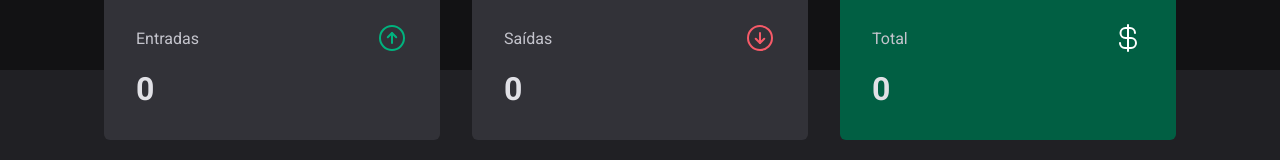
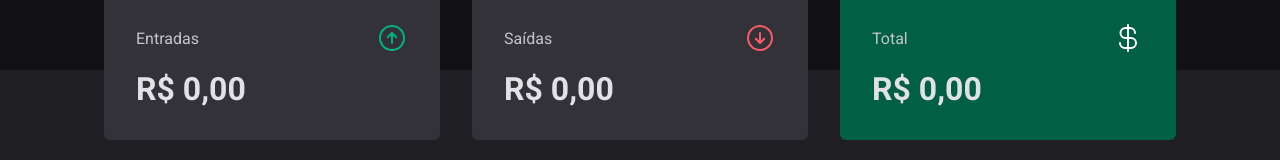
Before and after one commit to mteusbarbosa/dt-money, a React (Vite) app: page / in a window 1280 px wide. Shown: the part 140-300 px from the top of the page. Built offline with nearby package versions, Linux system fonts and the light colour scheme; no server answers.

Commit message:
Formatando valores

```diff
--- a/server.json
+++ b/server.json
@@ -10,10 +10,10 @@
     },
     {
       "id": 2,
-      "description": "Hambúrguer",
+      "description": "Feira do mês",
       "type": "outcome",
       "category": "Alimentação",
-      "price": 50,
+      "price": 505,
       "createdAt": "2024-03-21T00:23:04.011Z"
     }
   ]
--- a/src/components/Summary/index.tsx
+++ b/src/components/Summary/index.tsx
@@ -2,6 +2,7 @@ import { ArrowCircleDown, ArrowCircleUp, CurrencyDollar } from "phosphor-react";
 import { SummaryCard, SummaryContainer } from "./styles";
 import { useContext } from "react";
 import { TransactionsContext } from "../../context/TransactionsContext";
+import { priceFormatter } from "../../utils/formatter";
 
 export function Summary() {
   const { transactions } = useContext(TransactionsContext);
@@ -33,7 +34,7 @@ export function Summary() {
           <ArrowCircleUp size={32} color="#00b37e" />
         </header>
 
-        <strong>{summary.income}</strong>
+        <strong>{priceFormatter.format(summary.income)}</strong>
       </SummaryCard>
 
       <SummaryCard>
@@ -42,7 +43,7 @@ export function Summary() {
           <ArrowCircleDown size={32} color="#f75a68" />
         </header>
 
-        <strong>{summary.outcome}</strong>
+        <strong>{priceFormatter.format(summary.outcome)}</strong>
       </SummaryCard>
 
       <SummaryCard variant="green">
@@ -51,7 +52,7 @@ export function Summary() {
           <CurrencyDollar size={32} color="#fff" />
         </header>
 
-        <strong>{summary.total}</strong>
+        <strong>{priceFormatter.format(summary.total)}</strong>
       </SummaryCard>
     </SummaryContainer>
   );
--- a/src/pages/Transactions/index.tsx
+++ b/src/pages/Transactions/index.tsx
@@ -1,33 +1,35 @@
-import { useContext} from "react";
+import { useContext } from "react";
 import { Header } from "../../components/Header";
 import { Summary } from "../../components/Summary";
 import { SearchForm } from "./components/SearchForm";
 import { TransactionsContainer, TransactionsTable, PriceHighlight } from "./styles";
 import { TransactionsContext } from "../../context/TransactionsContext";
+import { dateFormatter, priceFormatter } from "../../utils/formatter";
 
 export function Transactions() {
   const { transactions } = useContext(TransactionsContext)
 
-  return(
+  return (
     <div>
-     <Header />
-     <Summary />
+      <Header />
+      <Summary />
 
-     <TransactionsContainer>
-      <SearchForm />
+      <TransactionsContainer>
+        <SearchForm />
         <TransactionsTable>
           <tbody>
-          {transactions.map(transaction => {
+            {transactions.map(transaction => {
               return (
                 <tr key={transaction.id}>
                   <td width="50%">{transaction.description}</td>
                   <td>
                     <PriceHighlight variant={transaction.type}>
-                      {transaction.price}
+                      {transaction.type === 'outcome' && '- '}
+                      {priceFormatter.format(transaction.price)}
                     </PriceHighlight>
                   </td>
                   <td>{transaction.category}</td>
-                  <td>{transaction.createdAt}</td>
+                  <td>{dateFormatter.format(new Date(transaction.createdAt))}</td>
                 </tr>
               )
             })}
--- a/src/pages/Transactions/styles.ts
+++ b/src/pages/Transactions/styles.ts
@@ -32,7 +32,7 @@ interface PriceHighlightProps {
 }
 
 export const PriceHighlight = styled.span<PriceHighlightProps>`
-
+  display: block;
   text-align: end;
   min-width: max-content;
   color: ${props => props.variant === "income" ? props.theme["green-300"] : props.theme["red-300"]};
--- /dev/null
+++ b/src/utils/formatter.ts
@@ -0,0 +1,6 @@
+export const dateFormatter = new Intl.DateTimeFormat('pt-BR');
+
+export const priceFormatter = new Intl.NumberFormat('pt-BR', {
+  style: 'currency',
+  currency: 'BRL',
+});
```
